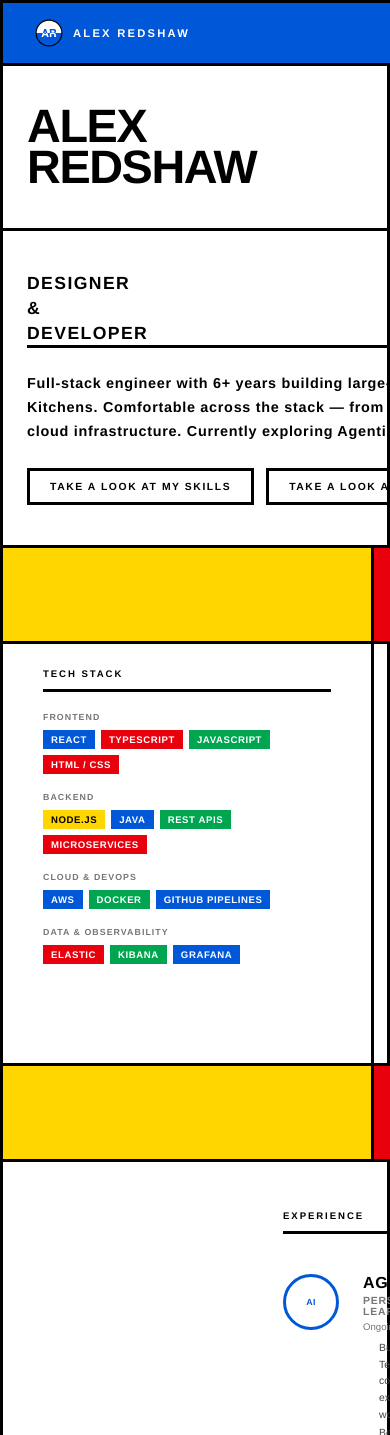
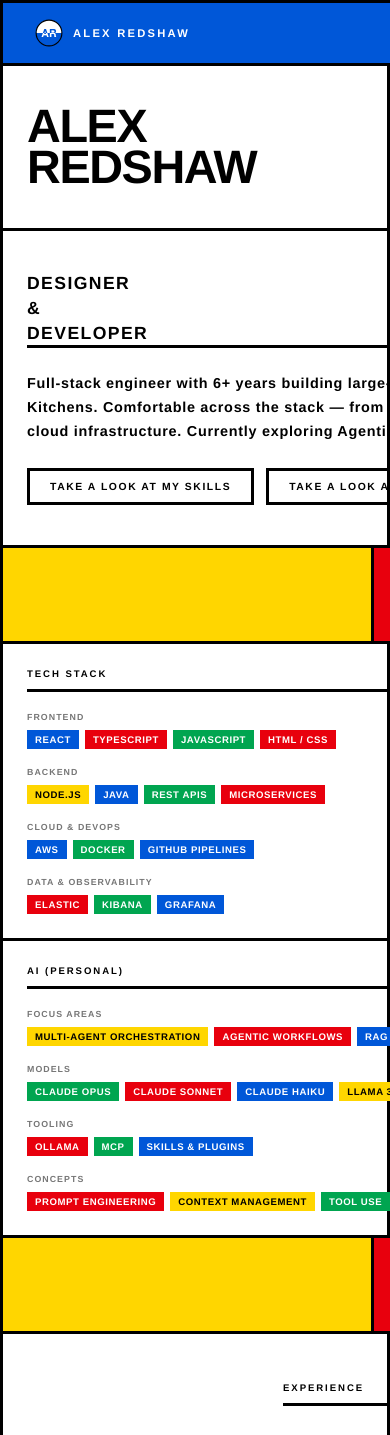
Before and after one commit to Helligon/alexredshaw.github.io, a React (Vite) app: page / in a window 390 px wide. Shown: the top 1435 px of the page. Built offline with nearby package versions, Linux system fonts and the light colour scheme.

Commit message:
feat: skills section mobile-first layout

```diff
--- a/src/App.css
+++ b/src/App.css
@@ -240,17 +240,17 @@ body {
 
 /* Skills */
 .skills {
-  display: grid;
-  grid-template-columns: 1fr 1fr;
+  display: flex;
+  flex-direction: column;
   border-top: var(--border);
 }
 
 .skills-col {
-  padding: 24px 40px;
+  padding: 24px;
 }
 
 .skills-col--tech {
-  border-right: var(--border);
+  border-bottom: var(--border);
 }
 
 .skills-col-label {
@@ -457,4 +457,18 @@ body {
   .main-right {
     padding: 56px 40px;
   }
+
+  .skills {
+    display: grid;
+    grid-template-columns: 1fr 1fr;
+  }
+
+  .skills-col {
+    padding: 24px 40px;
+  }
+
+  .skills-col--tech {
+    border-bottom: none;
+    border-right: var(--border);
+  }
 }
```
